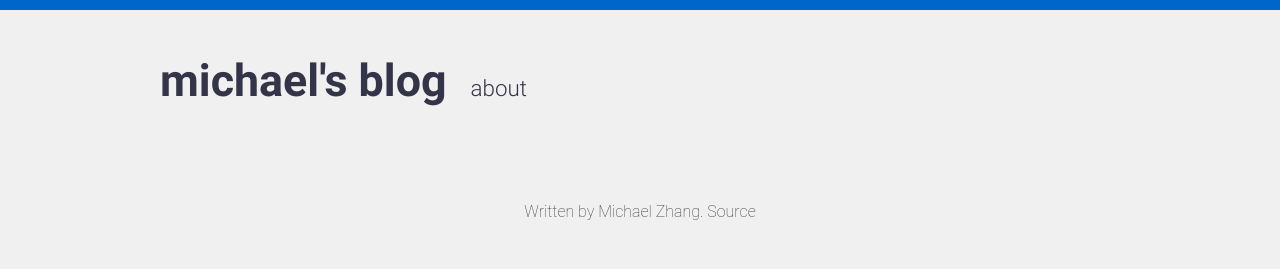
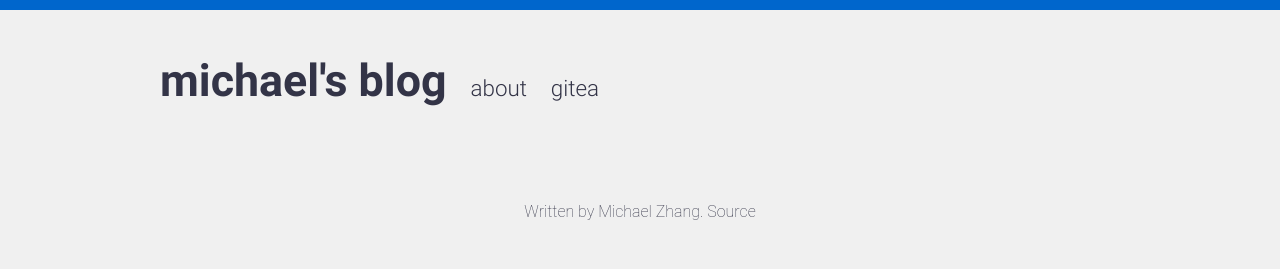
Before and after one commit to mzhang28/blog, a Jekyll site: the page built from index.html, in a window 1280 px wide. Shown: the top 269 px of the page. Built offline with Jekyll 4.4.1, drawn with Linux system fonts in a browser that asks for light colours; some web fonts are replaced.

Commit message:
add link to gitea

```diff
--- a/_includes/navbar.html
+++ b/_includes/navbar.html
@@ -1,4 +1,5 @@
 <div class="container" id="navbar" style="padding-top: 10px;">
     <h2 style="display: inline-block;"><a href="/" class="link">michael's blog</a></h2>
     <a href="/about" class="link">about</a>
+    <a href="https://git.mzhang.me/" target="_blank" class="link">gitea</a>
 </div>
```
